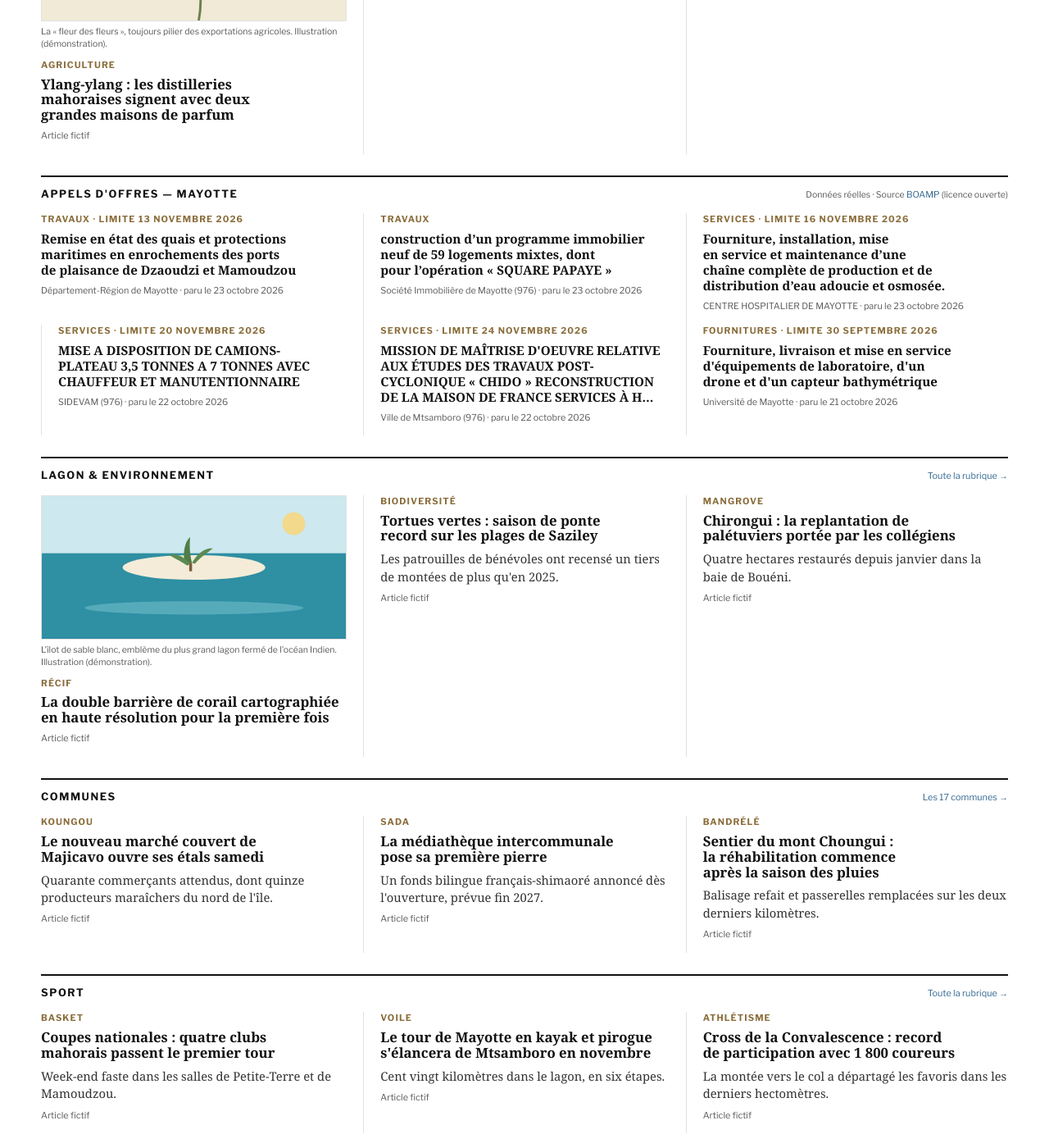
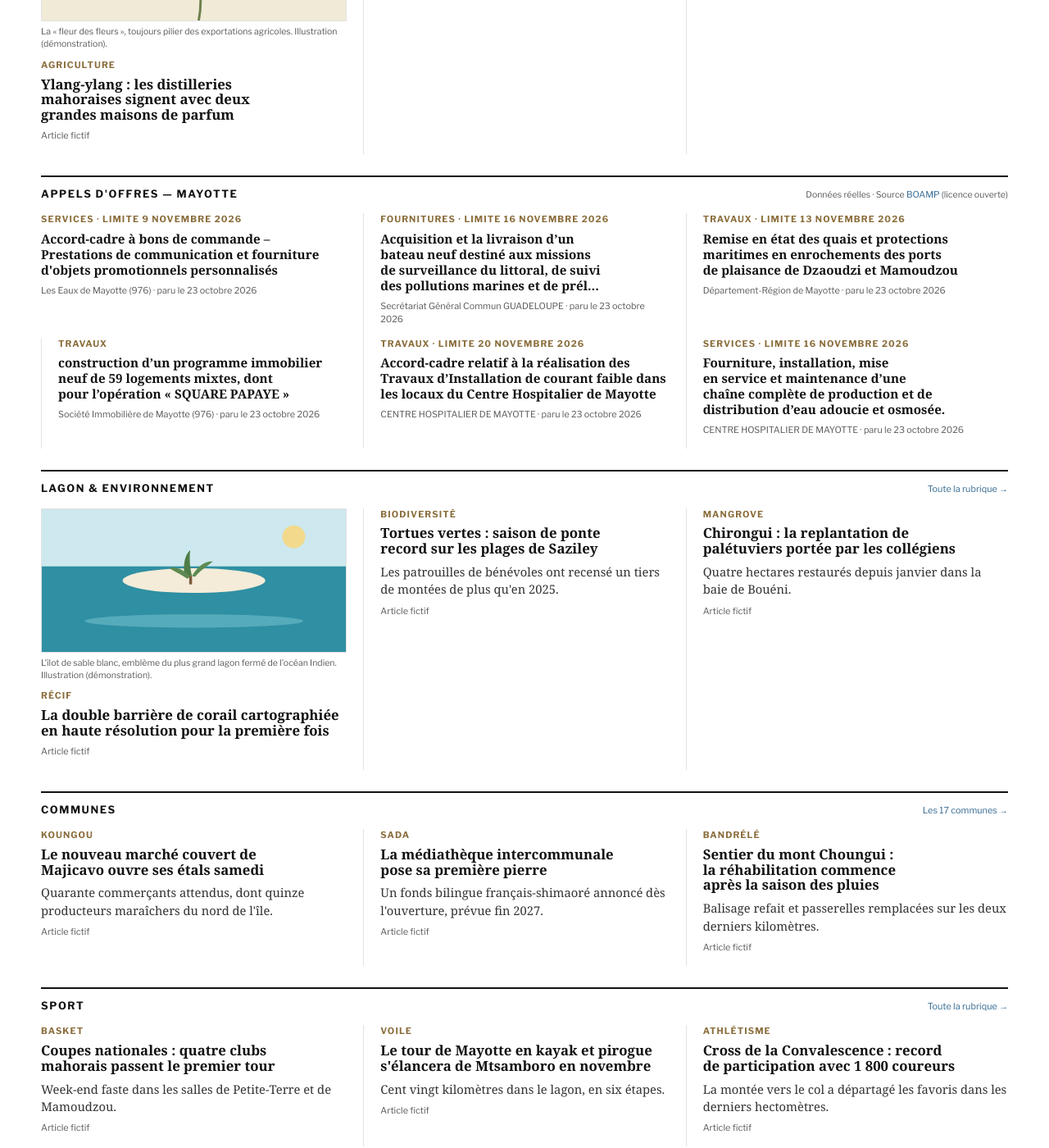
Before and after one commit to esdine/observateur-mayotte, a Jekyll site: the page built from index.html, in a window 1280 px wide and 1400 px high, scrolled down 1578 px. Shown: the whole window at 82% size. Built offline with Jekyll 4.4.1, drawn with Linux system fonts in a browser that asks for light colours; some web fonts are replaced; some of the changed text lies outside the part shown.

```diff
--- a/_data/marches.yml
+++ b/_data/marches.yml
@@ -1,5 +1,19 @@
 # Genere par outils/maj_marches.py - source BOAMP (open data, licence ouverte)
 avis:
+  - objet: "Accord-cadre à bons de commande – Prestations de communication et fourniture d'objets promotionnels personnalisés"
+    acheteur: "Les Eaux de Mayotte (976)"
+    type: "Services"
+    famille: "Marchés entre 90 k€ et seuils européens"
+    parution: "23 octobre 2026"
+    limite: "9 novembre 2026"
+    lien: "https://www.boamp.fr/pages/avis/?q=idweb:26-103215"
+  - objet: "Acquisition et la livraison d’un bateau neuf destiné aux missions de surveillance du littoral, de suivi des pollutions marines et de prél…"
+    acheteur: "Secrétariat Général Commun GUADELOUPE"
+    type: "Fournitures"
+    famille: "Marchés entre 90 k€ et seuils européens"
+    parution: "23 octobre 2026"
+    limite: "16 novembre 2026"
+    lien: "https://www.boamp.fr/pages/avis/?q=idweb:26-103428"
   - objet: "Remise en état des quais et protections maritimes en enrochements des ports de plaisance de Dzaoudzi et Mamoudzou"
     acheteur: "Département-Région de Mayotte"
     type: "Travaux"
@@ -13,6 +27,13 @@ avis:
     famille: "Marchés européens"
     parution: "23 octobre 2026"
     lien: "https://www.boamp.fr/pages/avis/?q=idweb:26-102759"
+  - objet: "Accord-cadre relatif à la réalisation des Travaux d’Installation de courant faible dans les locaux du Centre Hospitalier de Mayotte"
+    acheteur: "CENTRE HOSPITALIER DE MAYOTTE"
+    type: "Travaux"
+    famille: "Marchés entre 90 k€ et seuils européens"
+    parution: "23 octobre 2026"
+    limite: "20 novembre 2026"
+    lien: "https://www.boamp.fr/pages/avis/?q=idweb:26-103233"
   - objet: "Fourniture, installation, mise en service et maintenance d’une chaîne complète de production et de distribution d’eau adoucie et osmosée."
     acheteur: "CENTRE HOSPITALIER DE MAYOTTE"
     type: "Services"
@@ -20,24 +41,3 @@ avis:
     parution: "23 octobre 2026"
     limite: "16 novembre 2026"
     lien: "https://www.boamp.fr/pages/avis/?q=idweb:26-103055"
-  - objet: "MISE A DISPOSITION DE CAMIONS-PLATEAU 3,5 TONNES A 7 TONNES AVEC CHAUFFEUR ET MANUTENTIONNAIRE"
-    acheteur: "SIDEVAM (976)"
-    type: "Services"
-    famille: "Marchés européens"
-    parution: "22 octobre 2026"
-    limite: "20 novembre 2026"
-    lien: "https://www.boamp.fr/pages/avis/?q=idweb:26-102318"
-  - objet: "MISSION DE MAÎTRISE D'OEUVRE RELATIVE AUX ÉTUDES DES TRAVAUX POST-CYCLONIQUE « CHIDO » RECONSTRUCTION DE LA MAISON DE FRANCE SERVICES À H…"
-    acheteur: "Ville de Mtsamboro (976)"
-    type: "Services"
-    famille: "Marchés <90 k€ (MAPA)"
-    parution: "22 octobre 2026"
-    limite: "24 novembre 2026"
-    lien: "https://www.boamp.fr/pages/avis/?q=idweb:26-102787"
-  - objet: "Fourniture, livraison et mise en service d'équipements de laboratoire, d'un drone et d'un capteur bathymétrique"
-    acheteur: "Université de Mayotte"
-    type: "Fournitures"
-    famille: "Marchés européens"
-    parution: "21 octobre 2026"
-    limite: "30 septembre 2026"
-    lien: "https://www.boamp.fr/pages/avis/?q=idweb:26-101697"
--- a/_data/meteo.yml
+++ b/_data/meteo.yml
@@ -1,8 +1,8 @@
 # Genere par outils/maj_meteo.py - source Open-Meteo (donnees reelles)
-date_affichee: "Vendredi 23 octobre 2026"
+date_affichee: "Samedi 24 octobre 2026"
 tmin: 24
-tmax: 30
+tmax: 31
 ciel: "Bruine légère"
-vent_kmh: 19
+vent_kmh: 9
 temp_mer: 29
-maj: "2026-10-23T10:55+0300"
+maj: "2026-10-24T10:35+0300"
--- a/_data/revue.yml
+++ b/_data/revue.yml
@@ -14,22 +14,22 @@ sources:
   - nom: "Le Journal de Mayotte"
     site: "https://lejournaldemayotte.yt/"
     titres:
+      - titre: "SMAE : coupure d’eau pour remplir le réservoir de Pamandzi"
+        lien: "https://lejournaldemayotte.yt/2026/10/23/smae-coupure-deau-pour-remplir-le-reservoir-de-pamandzi/"
       - titre: "Les cinq intercommunalités veulent parler d’une seule voix pour reconstruire l’île"
         lien: "https://lejournaldemayotte.yt/2026/10/23/les-cinq-intercommunalites-veulent-parler-dune-seule-voix-pour-reconstruire-lile/"
       - titre: "CyberDay 2026 : face à l’explosion des menaces, Mayotte s’organise pour bâtir sa résilience informatique"
         lien: "https://lejournaldemayotte.yt/2026/10/23/cyberday-2026-face-a-lexplosion-des-menaces-mayotte-sorganise-pour-batir-sa-resilience-informatique/"
       - titre: "Travaux dans les écoles de Vahibé : la Ville de Mamoudzou apporte des précisions"
         lien: "https://lejournaldemayotte.yt/2026/10/23/travaux-dans-les-ecoles-de-vahibe-la-ville-de-mamoudzou-apporte-des-precisions/"
-      - titre: "Bouéni « la fenêtre sur l’océan » : plus de 5,3 millions d’euros annoncés pour transformer la commune"
-        lien: "https://lejournaldemayotte.yt/2026/10/23/boueni-la-fenetre-sur-locean-plus-de-53-millions-deuros-annonces-pour-transformer-la-commune/"
   - nom: "L'Info Kwezi"
     site: "https://www.linfokwezi.fr/"
     titres:
-      - titre: "Votre France Mayotte Matin vient de paraître"
-        lien: "https://www.linfokwezi.fr/votre-france-mayotte-matin-vient-de-paraitre-235/"
-      - titre: "Le calcul de la taxe foncière erronée dans 7 communes, les contribuables n’ont pas à payer"
-        lien: "https://www.linfokwezi.fr/le-calcul-de-la-taxe-fonciere-erronee-dans-7-communes-les-contribuables-nont-pas-a-payer/"
-      - titre: "Deux jeunes sont gravement blessés à Bandrélé"
-        lien: "https://www.linfokwezi.fr/deux-jeunes-sont-gravement-blesses-a-bandrele/"
-      - titre: "À Iloni, le GAO et les gendarmes pris à partie"
-        lien: "https://www.linfokwezi.fr/a-iloni-le-gao-et-les-gendarmes-pris-a-partie/"
+      - titre: "Le vol Paris-Dzaoudzi d’Air Austral prévu hier soir reste au sol"
+        lien: "https://www.linfokwezi.fr/le-vol-paris-dzaoudzi-dair-austral-prevu-hier-soir-reste-au-sol/"
+      - titre: "Coupure d’eau à Labattoir Centre et Pamandzi Est"
+        lien: "https://www.linfokwezi.fr/coupure-deau-a-labattoir-centre-et-pamandzi-est/"
+      - titre: "Mayotte met son terroir à l’affiche"
+        lien: "https://www.linfokwezi.fr/mayotte-met-son-terroir-a-laffiche/"
+      - titre: "La ville de M’tsangamouji récompensée pour sa politique sportive avec un 3e laurier national"
+        lien: "https://www.linfokwezi.fr/la-ville-de-mtsangamouji-recompensee-pour-sa-politique-sportive-avec-un-3e-laurier-national/"
```
